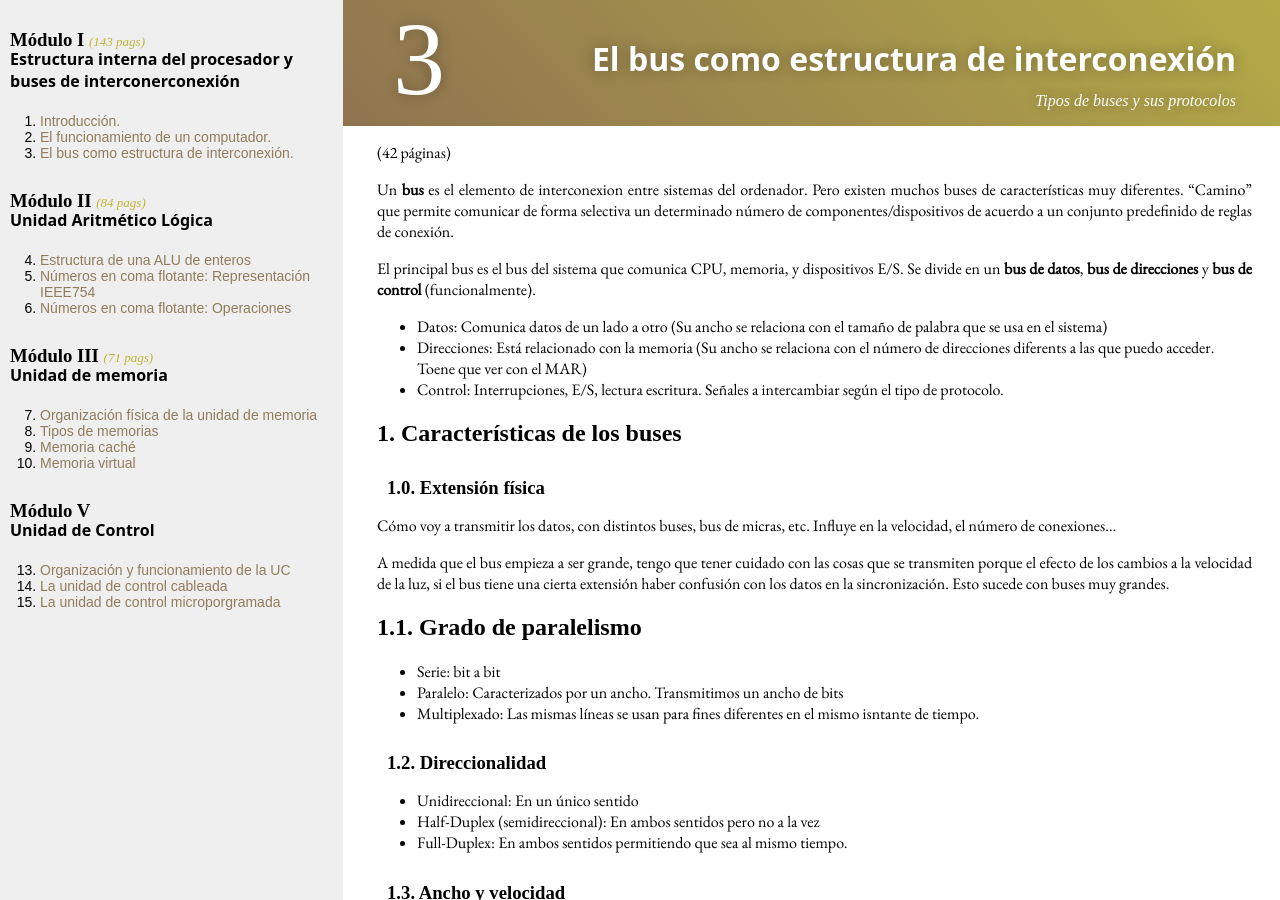
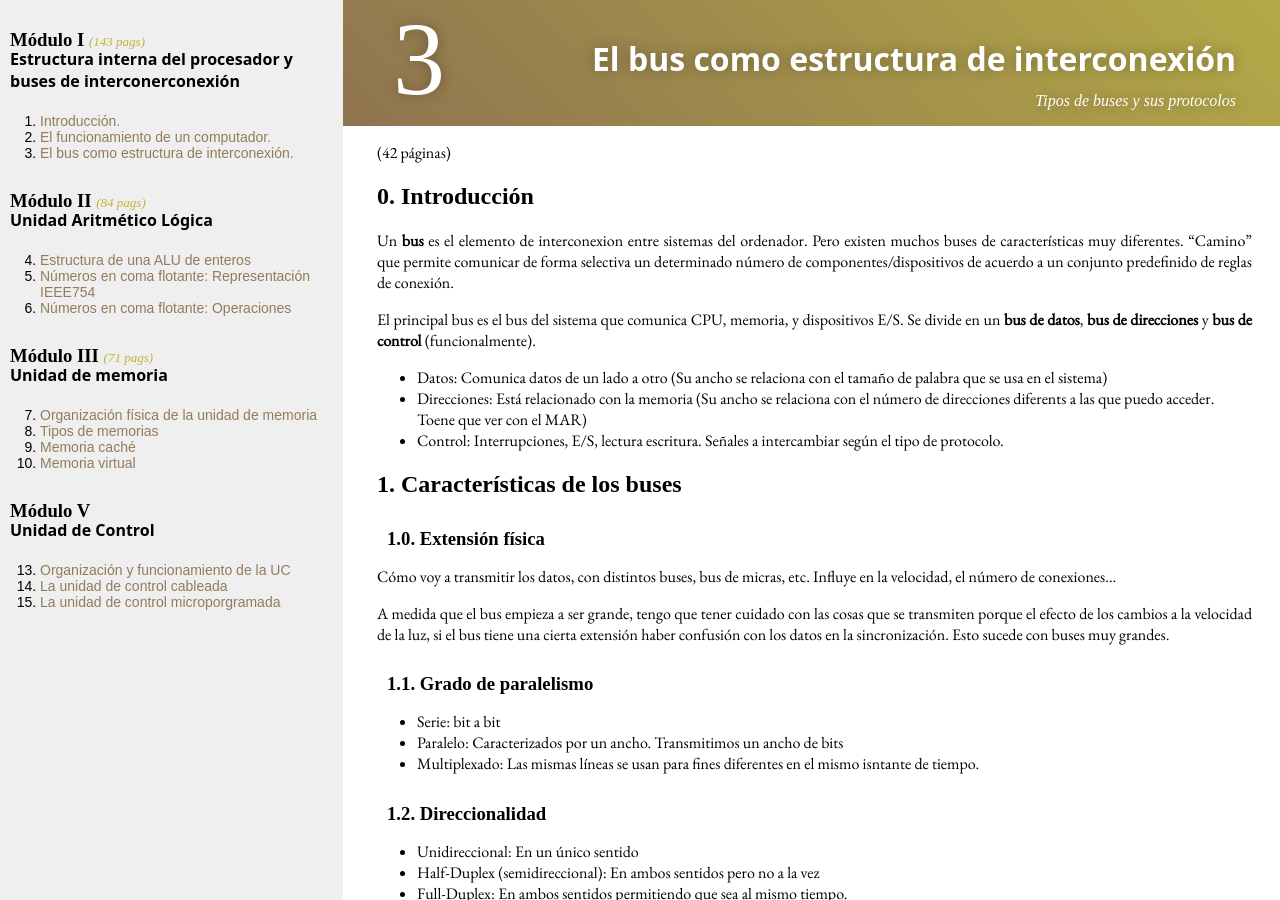
Before and after one commit to dkaerit/EDC, a Jekyll site: the page built from _posts/2020-10-05-TEMA03.md, in a window 1280 px wide and 900 px high. Built offline with Jekyll 4.4.1, drawn with Linux system fonts in a browser that asks for light colours; some web fonts are replaced.

Commit message:
Update 2020-10-05-TEMA03.md

```diff
--- a/_posts/2020-10-05-TEMA03.md
+++ b/_posts/2020-10-05-TEMA03.md
@@ -8,6 +8,8 @@ layout: post
 </div>
 
 (42 páginas)
+
+## 0. Introducción
 
 Un **bus** es el elemento de interconexion entre sistemas del ordenador. Pero existen muchos buses de características muy diferentes. “Camino” que permite comunicar
 de forma selectiva un determinado número de componentes/dispositivos de acuerdo a un conjunto predefinido de reglas de conexión.
@@ -23,7 +25,7 @@ Cómo voy a transmitir los datos, con distintos buses, bus de micras, etc. Influ
 
 A medida que el bus empieza a ser grande, tengo que tener cuidado con las cosas que se transmiten porque el efecto de los cambios a la velocidad de la luz, si el bus tiene una cierta extensión haber confusión con los datos en la sincronización. Esto sucede con buses muy grandes.
 
-## 1.1. Grado de paralelismo
+### 1.1. Grado de paralelismo
   - Serie: bit a bit
   - Paralelo: Caracterizados por un ancho. Transmitimos un ancho de bits
   - Multiplexado: Las mismas líneas se usan para fines diferentes en el mismo isntante de tiempo.
```
